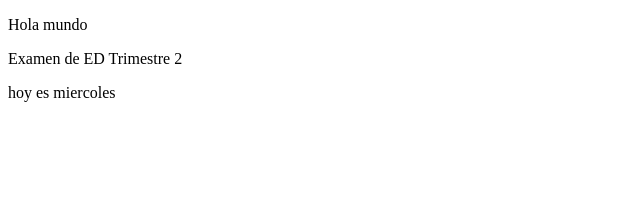
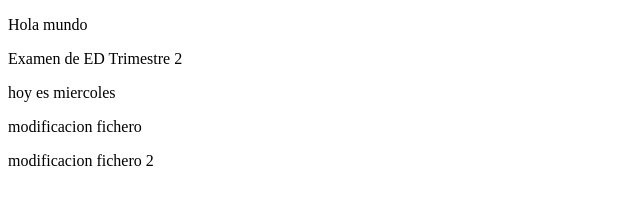
Before and after one commit to djdanos/Supuesto_1_repositorio, a plain HTML site: page index.html in a window 1280 px wide. Shown: the whole page, without its empty margins (0-640 px from the left). Drawn offline with Linux system fonts and the light colour scheme.

Commit message:
cambios index.html

```diff
--- a/index.html
+++ b/index.html
@@ -12,6 +12,8 @@
         <p>Hola mundo</p>
         <p>Examen de ED Trimestre 2</p>
         <p>hoy es miercoles</p>
+        <p>modificacion fichero</p>
+        <p>modificacion fichero 2</p>
     </div>
 </body>
 
```
